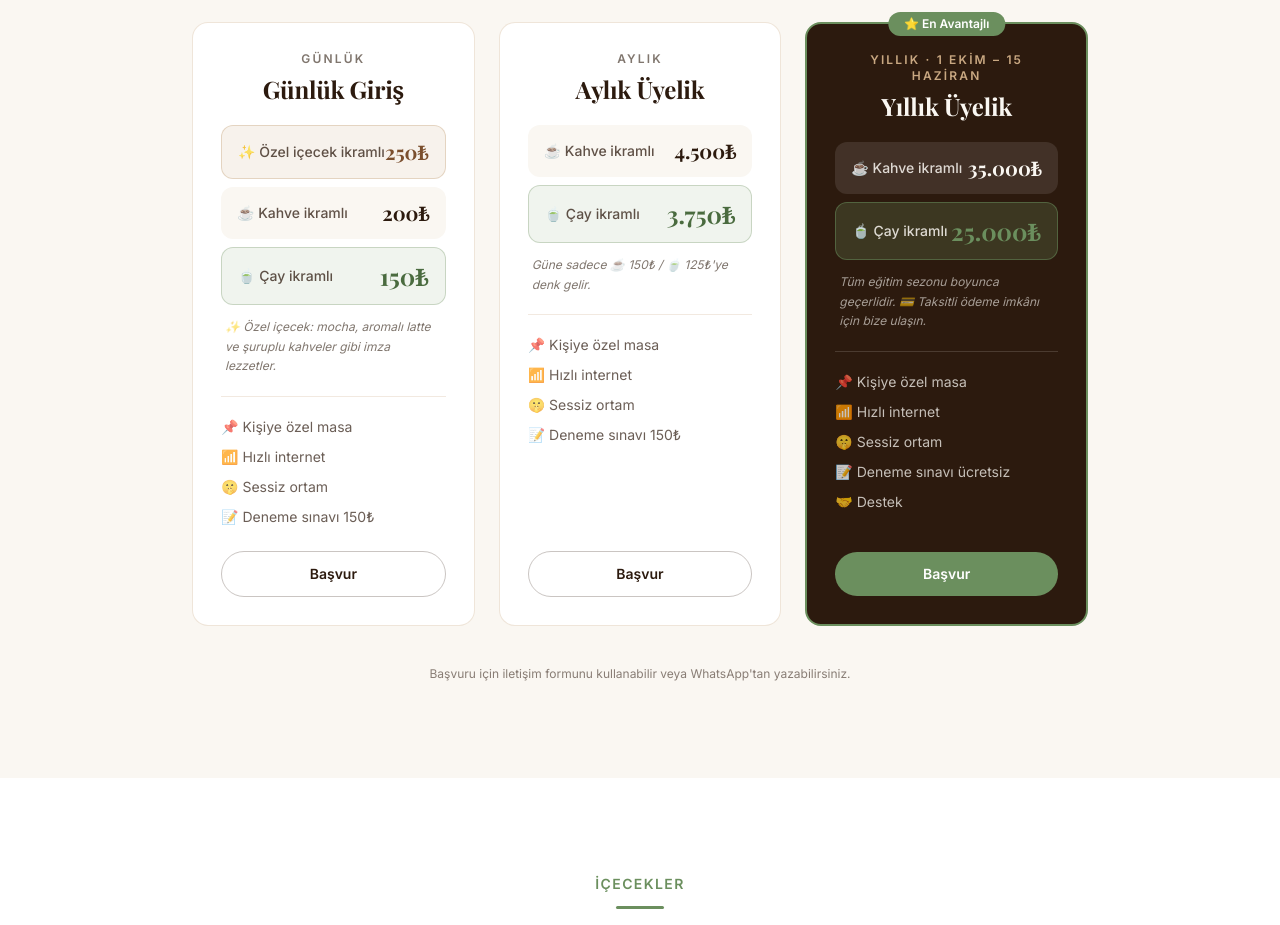
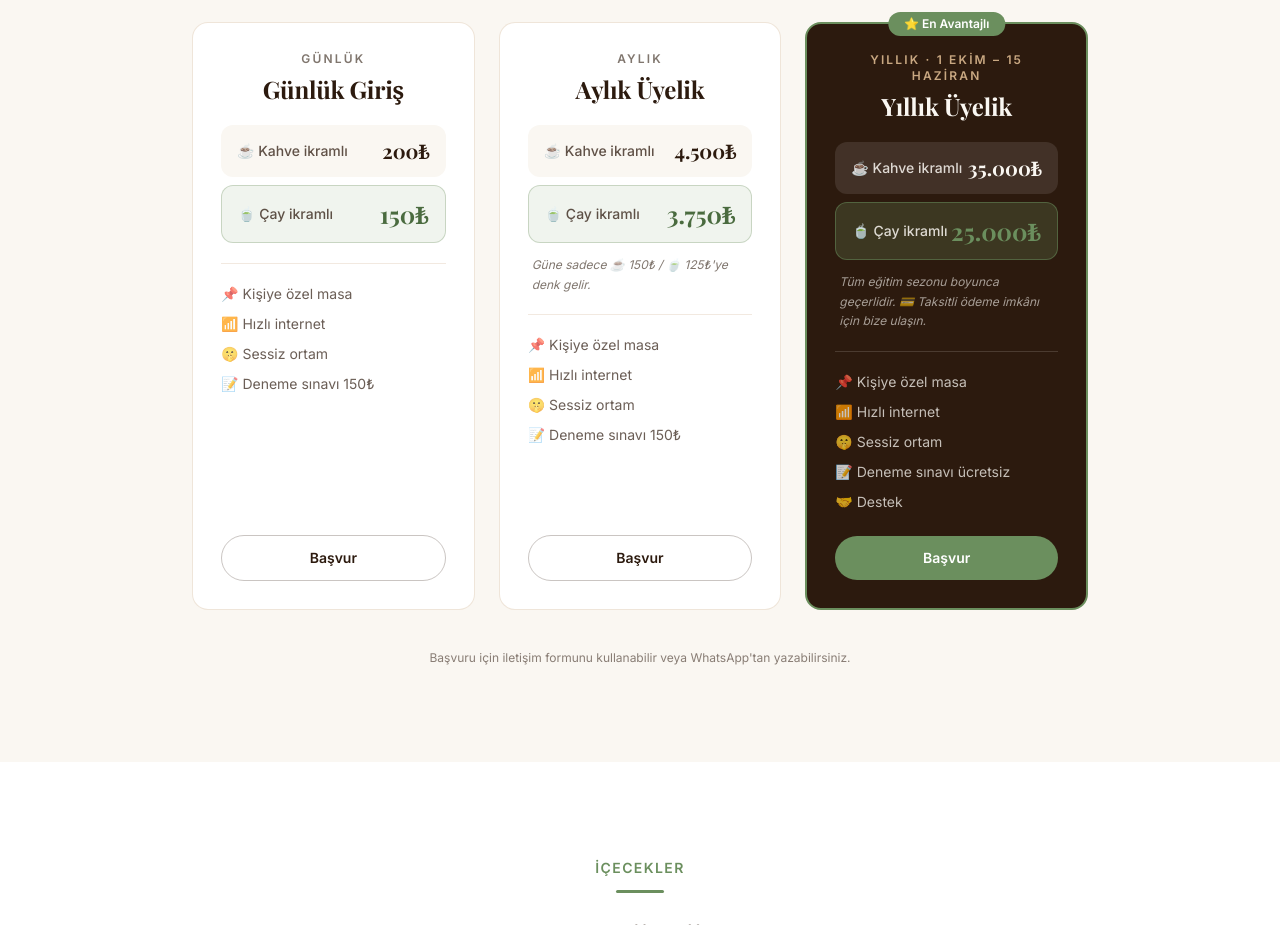
Before and after one commit to mfakirr/OdakLibrary, a plain HTML site: page index.html in a window 1280 px wide. Shown: the part 2220-3145 px from the top of the page. Drawn offline with nearby package versions, Linux system fonts and the light colour scheme.

Commit message:
Update index.html

```diff
--- a/index.html
+++ b/index.html
@@ -457,11 +457,7 @@
         <p class="font-sans font-semibold text-espresso/60 uppercase tracking-[0.18em] text-xs mb-1.5 text-center">Günlük</p>
         <h3 class="font-serif text-2xl font-bold text-espresso mb-5 text-center">Günlük Giriş</h3>
 
-        <div class="space-y-2 mb-3">
-          <div class="flex items-center justify-between bg-latte/15 border border-latte/40 rounded-xl px-4 py-3">
-            <span class="text-espresso/75 text-sm font-sans font-medium">✨ Özel içecek ikramlı</span>
-            <span class="font-serif font-bold text-coffee text-xl">250₺</span>
-          </div>
+        <div class="space-y-2 mb-5">
           <div class="flex items-center justify-between bg-cream rounded-xl px-4 py-3">
             <span class="text-espresso/75 text-sm font-sans font-medium">☕ Kahve ikramlı</span>
             <span class="font-serif font-bold text-espresso text-xl">200₺</span>
@@ -471,9 +467,6 @@
             <span class="font-serif font-bold text-sagedark text-2xl">150₺</span>
           </div>
         </div>
-        <p class="text-espresso/60 text-xs font-sans italic leading-relaxed mb-5 px-1">
-          ✨ Özel içecek: mocha, aromalı latte ve şuruplu kahveler gibi imza lezzetler.
-        </p>
 
         <ul class="w-full text-espresso/70 text-sm font-sans space-y-2.5 pt-5 border-t border-latte/25 mb-6">
           <li>📌 Kişiye özel masa</li>
```
